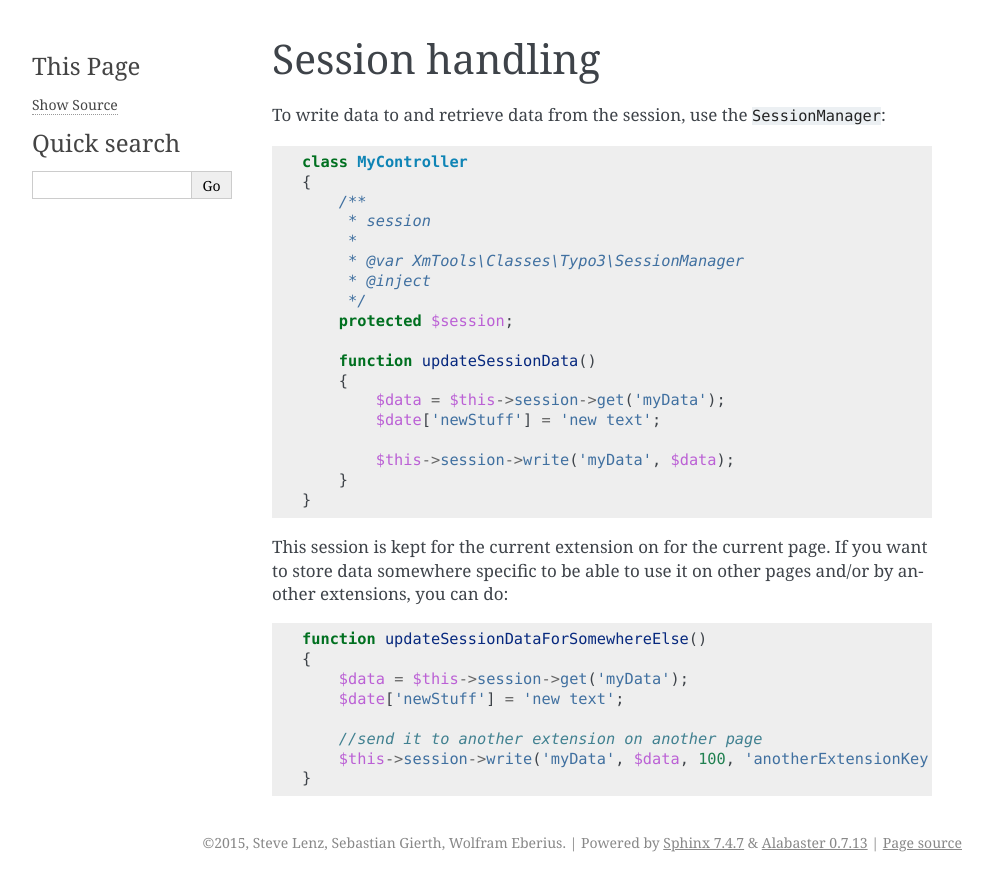
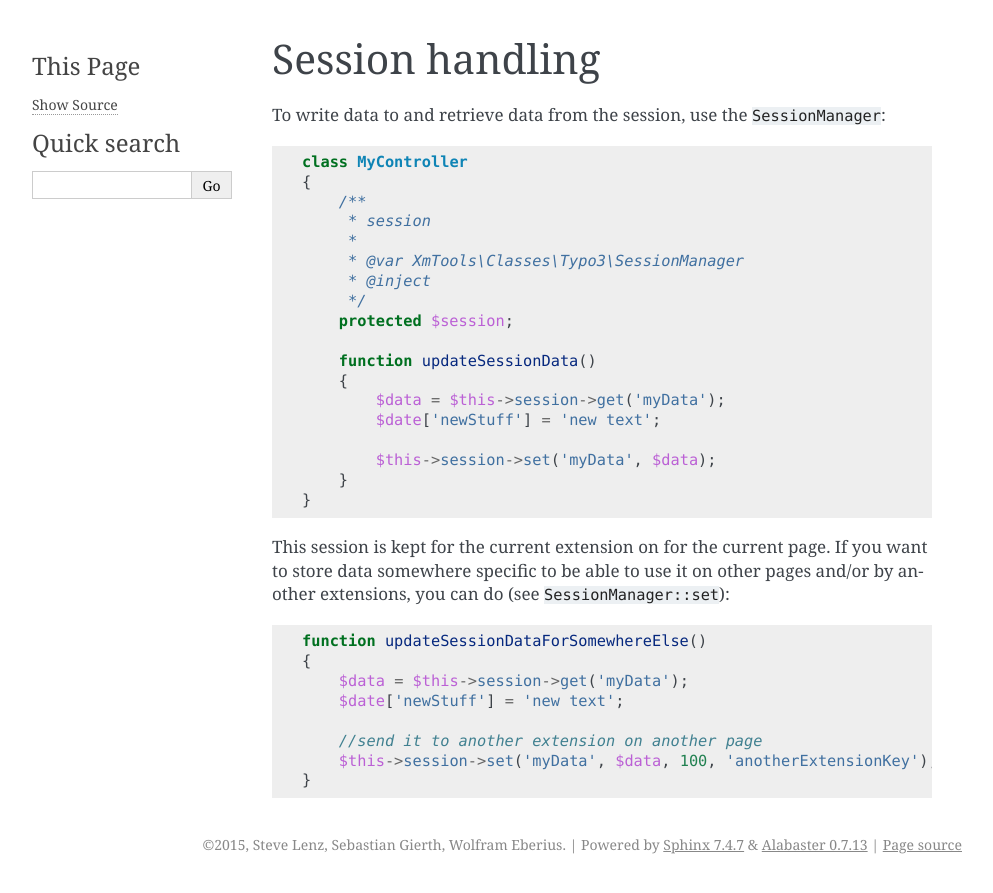
Before and after one commit to xima-media/xm_tools, a Sphinx documentation site: the page built from docs/source/sections/examples/session.rst, in a window 1280 px wide. Shown: the top 893 px of the page, without its empty margins (148-1141 px from the left). Built offline with Sphinx 7.4.7, drawn with Linux system fonts in a browser that asks for light colours; pages that are not in the unit, such as notebooks, are missing from menus; cross-references to code outside the pages are shown as plain code.

Commit message:
Fixed documentation

```diff
--- a/docs/source/sections/examples/session.rst
+++ b/docs/source/sections/examples/session.rst
@@ -20,11 +20,12 @@
             $data = $this->session->get('myData');
             $date['newStuff'] = 'new text';
 
-            $this->session->write('myData', $data);
+            $this->session->set('myData', $data);
         }
     }
 
-This session is kept for the current extension on for the current page. If you want to store data somewhere specific to be able to use it on other pages and/or by another extensions, you can do:
+This session is kept for the current extension on for the current page. If you want to store data somewhere specific to be able to use it on other pages and/or by
+another extensions, you can do (see :php:meth:`SessionManager::set`):
 
 ::
 
@@ -34,5 +35,5 @@
         $date['newStuff'] = 'new text';
 
         //send it to another extension on another page
-        $this->session->write('myData', $data, 100, 'anotherExtensionKey');
+        $this->session->set('myData', $data, 100, 'anotherExtensionKey');
     }
```
